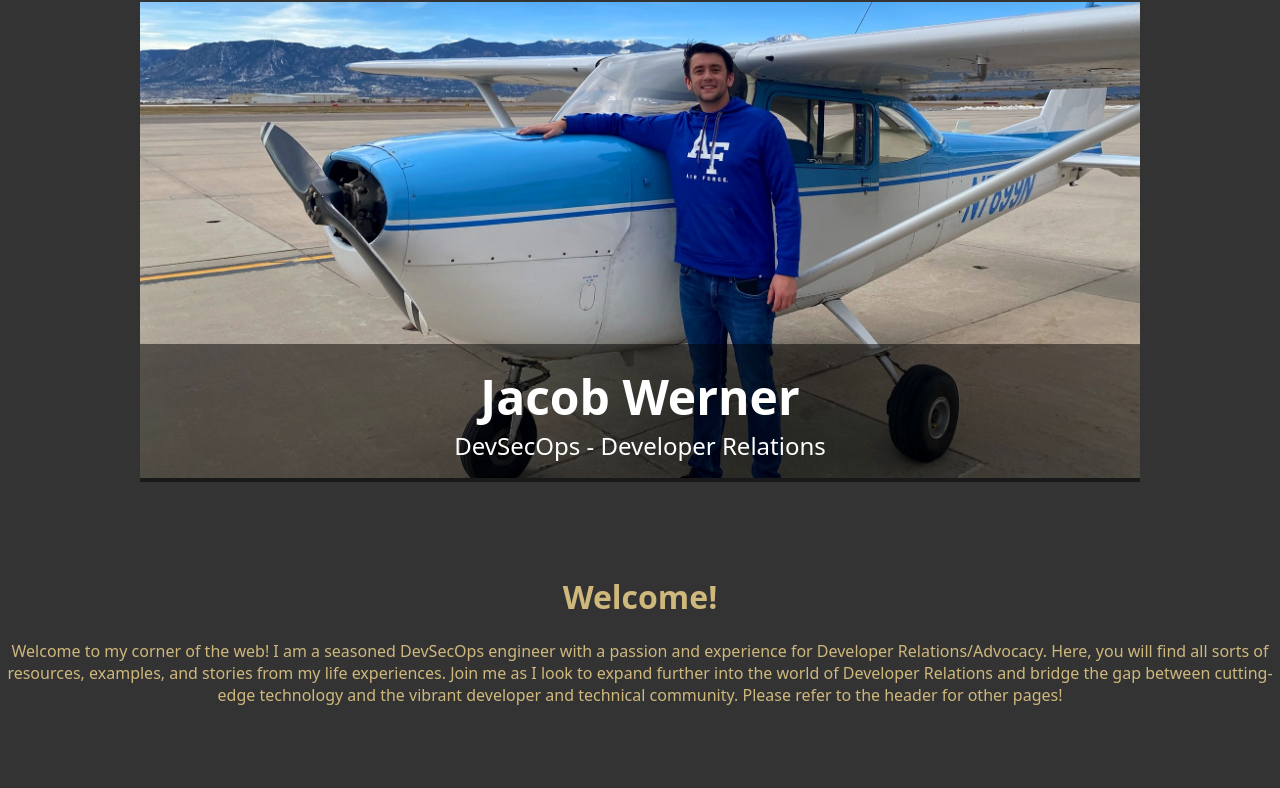
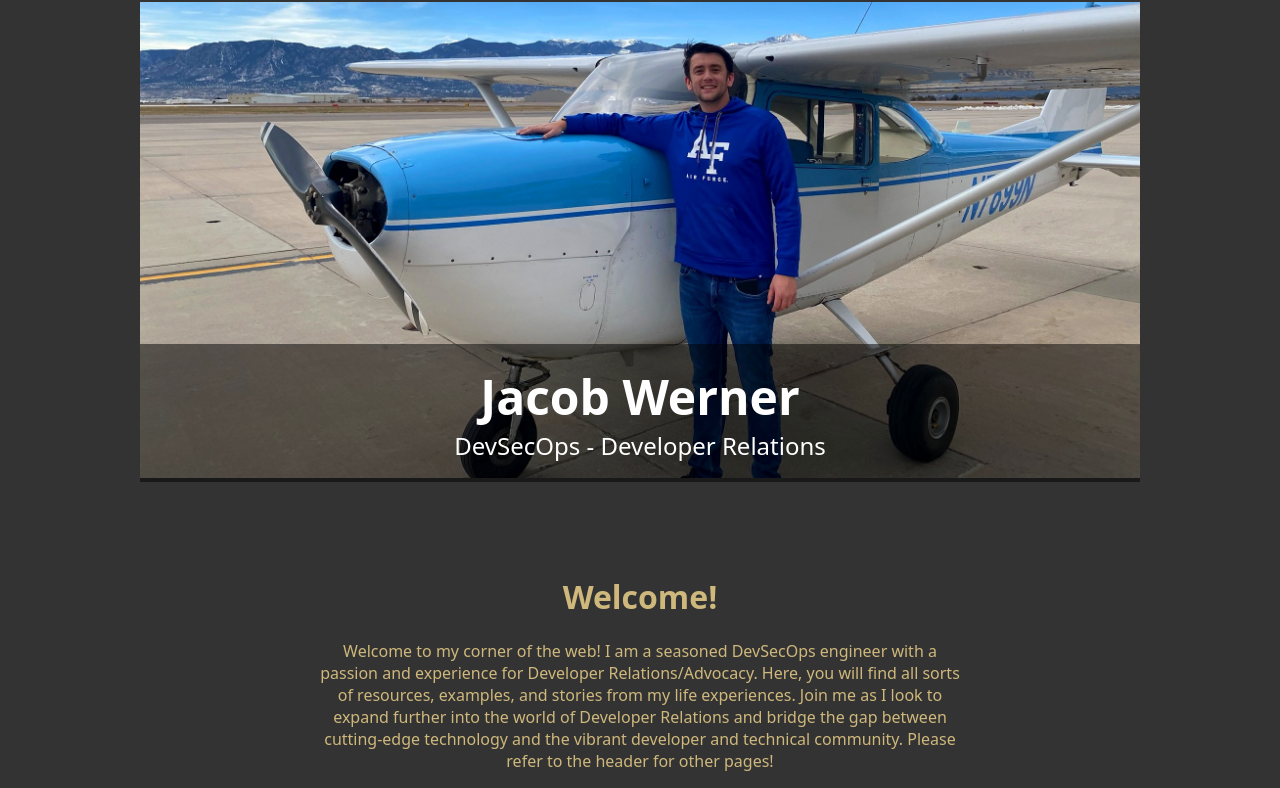
Before and after one commit to JakeWerner/JakeWerner.github.io, a plain HTML site: page index.html in a window 1280 px wide. Shown: the part 72-860 px from the top of the page. Before the commit the page ends 800 px from the top, so only its background shows below. Drawn offline with Linux system fonts and the light colour scheme.

Commit message:
fixed welcome text not sticking to center of the screen

```diff
--- a/landingPage/styles.css
+++ b/landingPage/styles.css
@@ -117,11 +117,13 @@ body {
     margin: 0; /* Remove default margin */
 }
 
-.WelcomeText{
-    position: relative;
+.WelcomeText {
+    position: absolute;
+    left: 50%;
+    transform: translateX(-50%);
     text-align: center;
     font-family: system-ui;
     font-size: 16px;
-    align-items: center;
     color: #CFB87C;
+    max-width: 960px;
 }
```
